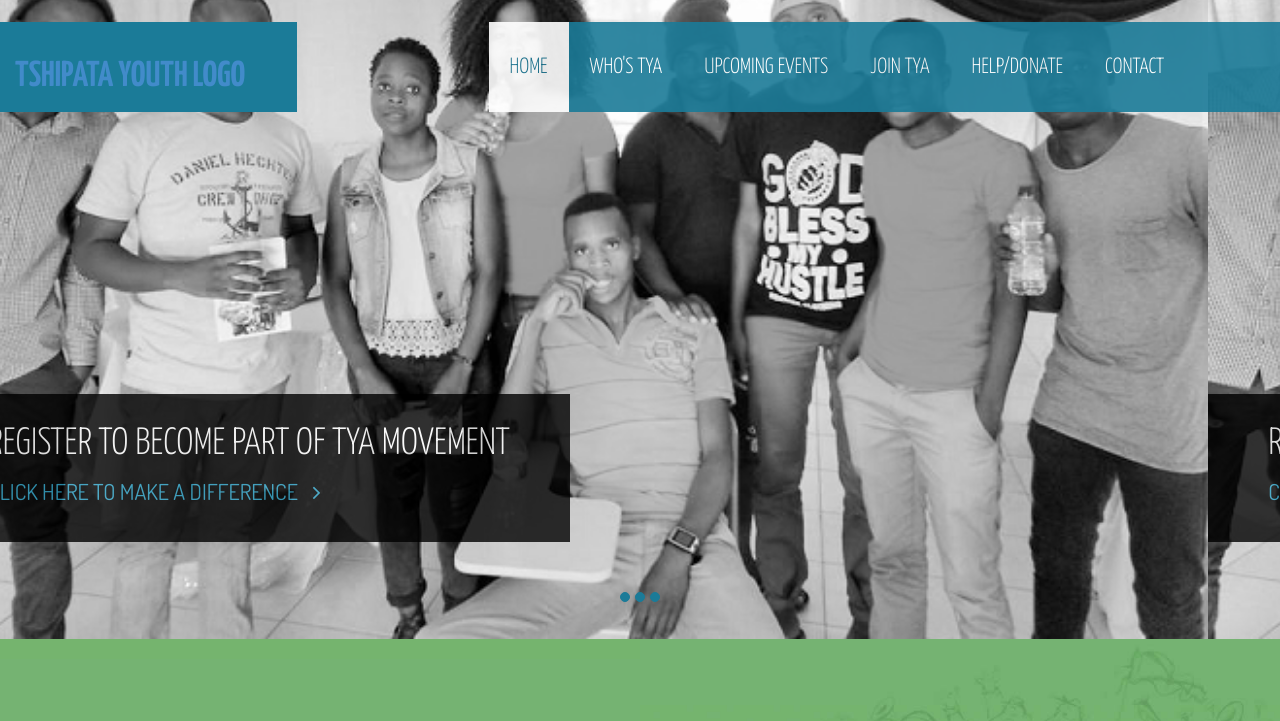
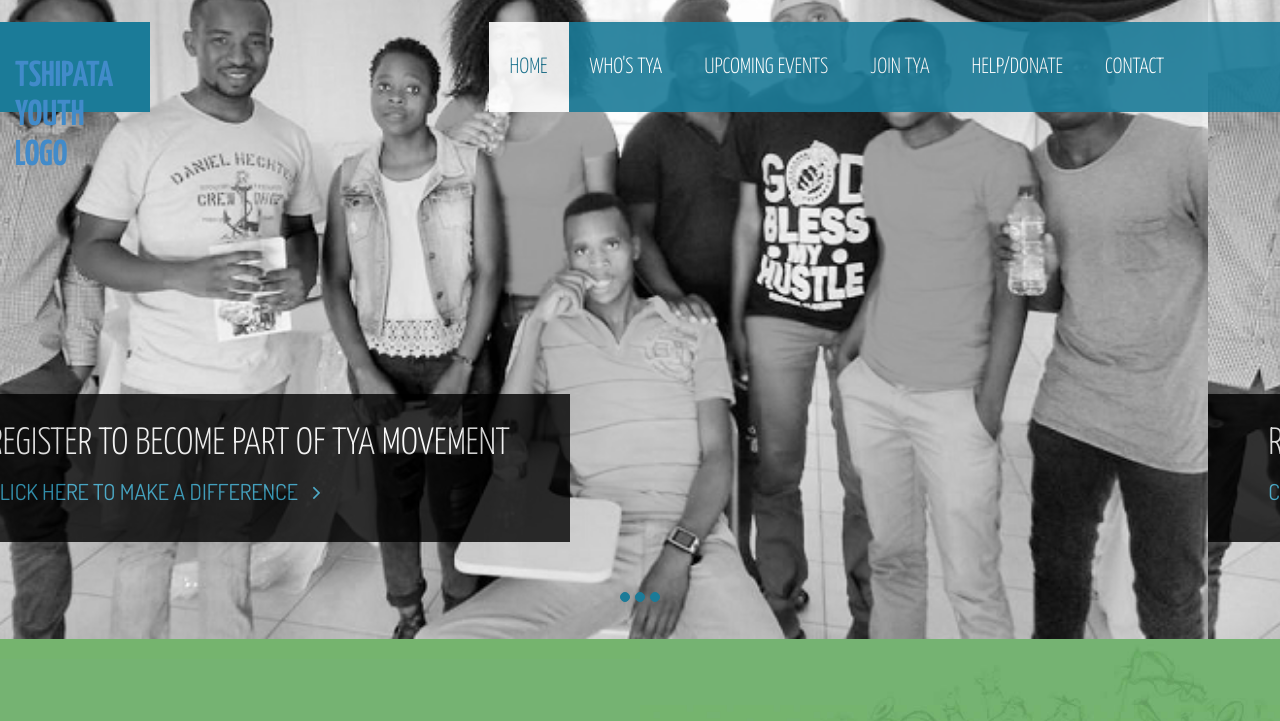
Before and after one commit to Rudzie09/TYA, a plain HTML site: page index.html in a window 1280 px wide. Shown: the part 54-775 px from the top of the page. Drawn offline with Linux system fonts and the light colour scheme; some packages are replaced by stand-ins of ours.

Commit message:
update main.css

```diff
--- a/css/main.css
+++ b/css/main.css
@@ -106,7 +106,7 @@ h2 {
   height: 90px;
   margin-bottom: 20px;
   position: relative;
-  width: 297px;
+  width: 150px;
 }
 
 .navbar-brand img {
```
